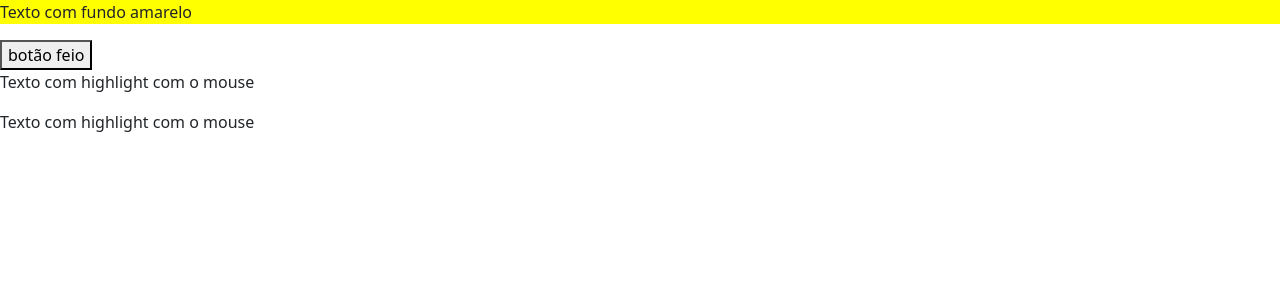
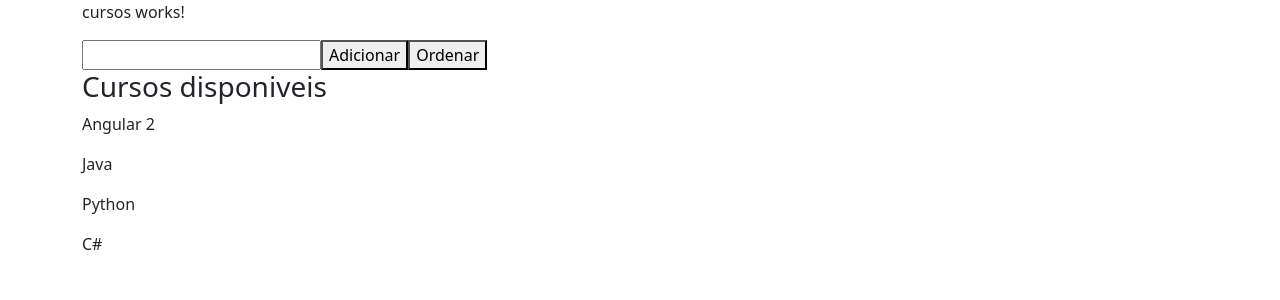
Before and after one commit to Lucascg16/Curso-Angular, an Angular app: page / in a window 1280 px wide. Shown: the top 300 px of the page. Built offline with nearby package versions, Linux system fonts and the light colour scheme.

Commit message:
Estudando funcionamento do services no angular

```diff
--- a/src/app/app.component.html
+++ b/src/app/app.component.html
@@ -9,4 +9,6 @@
     <div class="corpo">Outra descrição para explicar um pouco melhor sobre</div>
 </app-content> -->
 
-<app-custom-directive></app-custom-directive>
+<!-- <app-custom-directive></app-custom-directive> -->
+
+<app-cursos></app-cursos>
--- a/src/app/app.component.ts
+++ b/src/app/app.component.ts
@@ -6,6 +6,7 @@ import { DiretivaIfComponent } from './diretiva-if/diretiva-if.component';
 import { ElvisComponent } from './elvis/elvis.component';
 import { ContentComponent } from './content/content.component';
 import { CustomDirectiveComponent } from './custom-directive/custom-directive.component';
+import { CursosComponent } from './cursos/cursos.component';
 
 @Component({
   selector: 'app-root',
@@ -15,7 +16,8 @@ import { CustomDirectiveComponent } from './custom-directive/custom-directive.co
     DiretivaIfComponent,
     ElvisComponent,
     ContentComponent,
-    CustomDirectiveComponent
+    CustomDirectiveComponent,
+    CursosComponent
   ],
   templateUrl: './app.component.html',
   styleUrl: './app.component.css'
--- /dev/null
+++ b/src/app/curso-criado/curso-criado.component.html
@@ -0,0 +1,3 @@
+@if(curso){
+    <p>Ultimo curos criado: {{ curso }}</p>
+}
--- /dev/null
+++ b/src/app/curso-criado/curso-criado.component.ts
@@ -0,0 +1,20 @@
+import { Component } from '@angular/core';
+import { CursosService } from '../cursos/cursos.service';
+
+@Component({
+  selector: 'app-curso-criado',
+  standalone: true,
+  imports: [],
+  templateUrl: './curso-criado.component.html',
+  styleUrl: './curso-criado.component.css'
+})
+export class CursoCriadoComponent {
+  curso: string = '';
+
+  constructor(private cursoService: CursosService){
+    this.cursoService.emitter.subscribe(
+      cursoCriado  => this.curso = cursoCriado
+    )
+  }
+
+}
--- /dev/null
+++ b/src/app/cursos/cursos.component.html
@@ -0,0 +1,19 @@
+<div class="container">
+    <div class="content-wrapper">
+        <p>cursos works!</p>
+
+        <div>
+            <input type="text" #cursoInput>
+            <button (click)="onAddCurso(cursoInput.value)">Adicionar</button>
+            <button (click)="onSortArray()">Ordenar</button>
+        </div>
+        <div>
+            <h3>Cursos disponiveis</h3>
+
+            @for (curso of cursos; track $index) {
+                <p>{{curso}}</p>
+            }
+        </div>
+        <app-curso-criado></app-curso-criado>
+    </div>
+</div>
--- /dev/null
+++ b/src/app/cursos/cursos.component.ts
@@ -0,0 +1,27 @@
+import { Component } from '@angular/core';
+
+import { CursosService } from './cursos.service';
+import { CursoCriadoComponent } from '../curso-criado/curso-criado.component';
+
+@Component({
+  selector: 'app-cursos',
+  standalone: true,
+  imports: [CursoCriadoComponent],
+  templateUrl: './cursos.component.html',
+  styleUrl: './cursos.component.css',
+})
+export class CursosComponent {
+  cursos: string[] = [];
+
+  constructor(private cursoService: CursosService){
+    this.cursos = cursoService.getCursos();
+  }
+
+  onAddCurso(curso:string){
+    this.cursoService.addCursos(curso);
+  }
+
+  onSortArray(){
+    this.cursoService.sortArray();
+  }
+}
--- /dev/null
+++ b/src/app/cursos/cursos.service.ts
@@ -0,0 +1,30 @@
+import { Injectable, EventEmitter } from '@angular/core';
+
+import { LogService } from '../shared/log.service';
+
+@Injectable({
+  providedIn: 'root',
+})
+export class CursosService {
+  private cursos: string[] = ["Angular 2", "Java", "Python", "C#"];
+  emitter = new EventEmitter<string>();
+
+  constructor(private _log: LogService) {
+  }
+
+  getCursos(){
+    this._log.Log("Obtento a lista de cursos")
+    return this.cursos;
+  }
+
+  addCursos(curso: string){
+    this._log.Log(`Adicionando ${curso} à lista`)
+    this.cursos.push(curso);
+    this.emitter.emit(curso);
+  }
+
+  sortArray(){
+    this._log.Log("Ordenando o array de cursos")
+    this.cursos.sort();
+  }
+}
--- /dev/null
+++ b/src/app/shared/log.service.ts
@@ -0,0 +1,13 @@
+import { Injectable } from '@angular/core';
+
+@Injectable({
+  providedIn: 'root'
+})
+export class LogService {
+
+  constructor() { }
+
+  Log(mensagem: string){
+    console.log(mensagem)
+  }
+}
```
Also changed, not shown: src/app/curso-criado/curso-criado.component.css (added), src/app/cursos/cursos.component.css (added), 2 other files (tests, documents, lock files or other folders).
